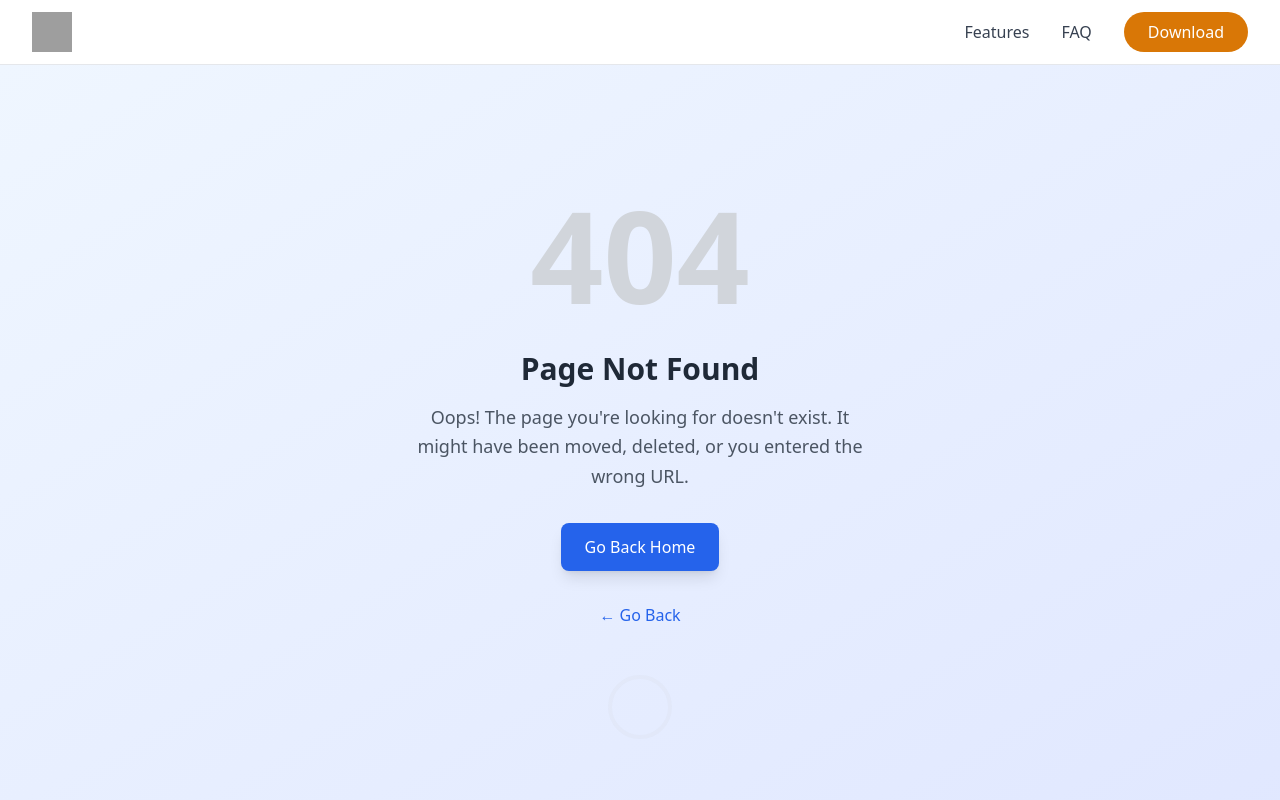
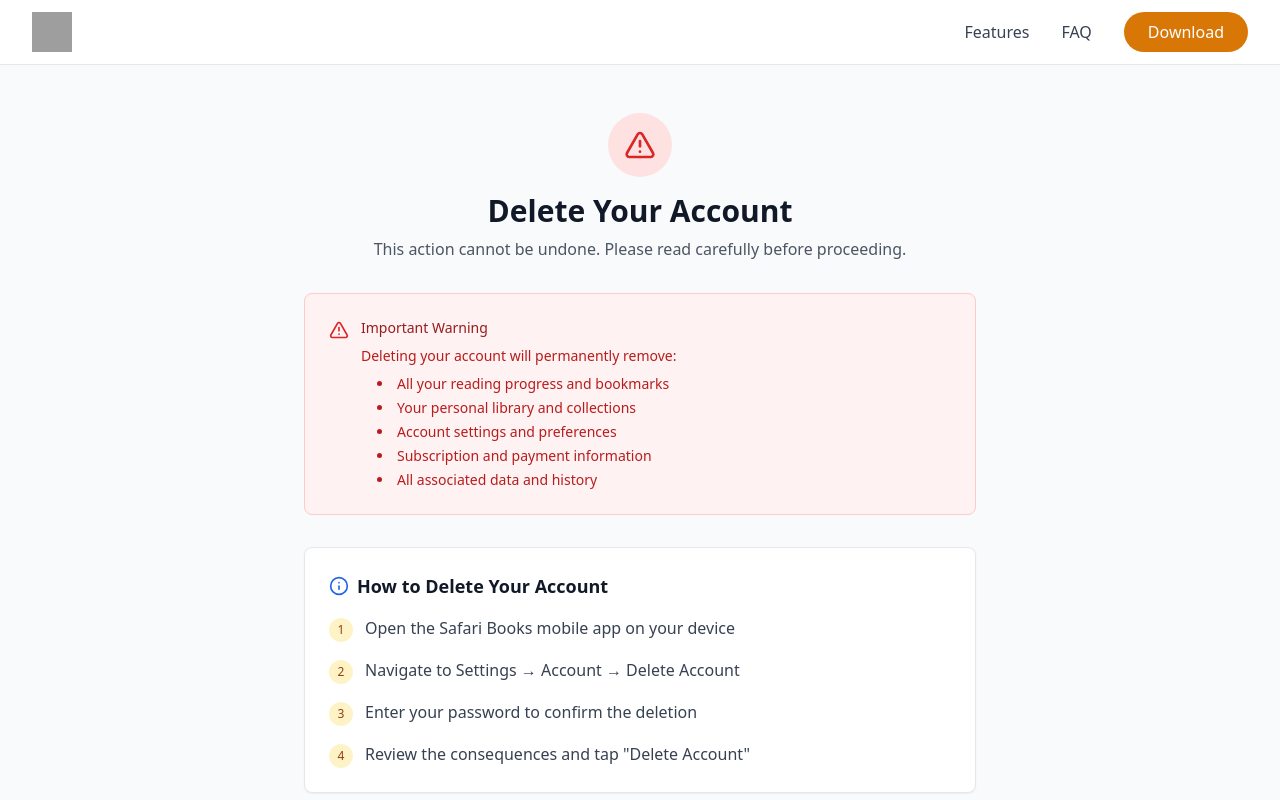
Before and after one commit to aju-alen/safari-books, a React (Vite) app in the folder SB-landing_page/: page /delete-account-guide in a window 1280 px wide. Before the commit this address led to /404. Shown: the top 800 px of the page. Built offline with nearby package versions, Linux system fonts and the light colour scheme; grey boxes are pictures that could not be loaded.

Commit message:
user delete account guide

```diff
--- a/SB-landing_page/src/App.tsx
+++ b/SB-landing_page/src/App.tsx
@@ -3,6 +3,7 @@ import Header from './components/Header';
 import Footer from './components/Footer';
 import { lazy, Suspense } from 'react';
 import Error404 from './pages/Error404';
+
 
 
 
@@ -26,6 +27,7 @@ const Layout = ({ children }: { children: React.ReactNode }) => {
 };
 
 const Home = lazy(() => import('./pages/Home'));
+const DeleteAccountGuide = lazy(() => import('./pages/DeleteAccountGuide'));
 
 
 const App = () => {
@@ -158,7 +160,10 @@ const App = () => {
           index: true,
           element: <Home />,
         },
-
+        {
+          path: "/delete-account-guide",
+          element: <DeleteAccountGuide />,
+        },
         {
           path: "/404",
           element: <Error404 /> // Wrap Dashboard inside ProtectedRoute
--- /dev/null
+++ b/SB-landing_page/src/pages/DeleteAccountGuide.tsx
@@ -0,0 +1,160 @@
+import React, { useState } from 'react';
+import { AlertTriangle, Shield, Lock, Info } from 'lucide-react';
+
+const DeleteAccountGuide = () => {
+  const [password, setPassword] = useState('');
+  const [showPassword, setShowPassword] = useState(false);
+  const [isConfirmed, setIsConfirmed] = useState(false);
+
+  const handlePasswordChange = (e: React.ChangeEvent<HTMLInputElement>) => {
+    setPassword(e.target.value);
+  };
+
+  const handleConfirmChange = (e: React.ChangeEvent<HTMLInputElement>) => {
+    setIsConfirmed(e.target.checked);
+  };
+
+  return (
+    <div className="min-h-screen bg-gray-50 py-12 px-4 sm:px-6 lg:px-8">
+      <div className="max-w-2xl mx-auto">
+        {/* Header */}
+        <div className="text-center mb-8">
+          <div className="mx-auto flex items-center justify-center h-16 w-16 rounded-full bg-red-100 mb-4">
+            <AlertTriangle className="h-8 w-8 text-red-600" />
+          </div>
+          <h1 className="text-3xl font-bold text-gray-900 mb-2">Delete Your Account</h1>
+          <p className="text-gray-600">This action cannot be undone. Please read carefully before proceeding.</p>
+        </div>
+
+        {/* Warning Card */}
+        <div className="bg-red-50 border border-red-200 rounded-lg p-6 mb-8">
+          <div className="flex items-start">
+            <AlertTriangle className="h-5 w-5 text-red-600 mt-0.5 mr-3 flex-shrink-0" />
+            <div>
+              <h3 className="text-sm font-medium text-red-800">Important Warning</h3>
+              <div className="mt-2 text-sm text-red-700">
+                <p className="mb-2">
+                  Deleting your account will permanently remove:
+                </p>
+                <ul className="list-disc list-inside space-y-1 ml-4">
+                  <li>All your reading progress and bookmarks</li>
+                  <li>Your personal library and collections</li>
+                  <li>Account settings and preferences</li>
+                  <li>Subscription and payment information</li>
+                  <li>All associated data and history</li>
+                </ul>
+              </div>
+            </div>
+          </div>
+        </div>
+
+        {/* Instructions */}
+        <div className="bg-white rounded-lg shadow-sm border border-gray-200 p-6 mb-8">
+          <div className="flex items-center mb-4">
+            <Info className="h-5 w-5 text-blue-600 mr-2" />
+            <h2 className="text-lg font-semibold text-gray-900">How to Delete Your Account</h2>
+          </div>
+
+          <div className="space-y-4 text-gray-700">
+            <div className="flex items-start">
+              <div className="flex-shrink-0 w-6 h-6 bg-amber-100 rounded-full flex items-center justify-center mr-3 mt-0.5">
+                <span className="text-xs font-medium text-amber-800">1</span>
+              </div>
+              <p>Open the Safari Books mobile app on your device</p>
+            </div>
+
+            <div className="flex items-start">
+              <div className="flex-shrink-0 w-6 h-6 bg-amber-100 rounded-full flex items-center justify-center mr-3 mt-0.5">
+                <span className="text-xs font-medium text-amber-800">2</span>
+              </div>
+              <p>Navigate to Settings → Account → Delete Account</p>
+            </div>
+
+            <div className="flex items-start">
+              <div className="flex-shrink-0 w-6 h-6 bg-amber-100 rounded-full flex items-center justify-center mr-3 mt-0.5">
+                <span className="text-xs font-medium text-amber-800">3</span>
+              </div>
+              <p>Enter your password to confirm the deletion</p>
+            </div>
+
+            <div className="flex items-start">
+              <div className="flex-shrink-0 w-6 h-6 bg-amber-100 rounded-full flex items-center justify-center mr-3 mt-0.5">
+                <span className="text-xs font-medium text-amber-800">4</span>
+              </div>
+              <p>Review the consequences and tap "Delete Account"</p>
+            </div>
+          </div>
+        </div>
+
+        {/* Password Confirmation Form */}
+        {/* <div className="bg-white rounded-lg shadow-sm border border-gray-200 p-6 mb-8">
+          <div className="flex items-center mb-4">
+            <Lock className="h-5 w-5 text-gray-600 mr-2" />
+            <h2 className="text-lg font-semibold text-gray-900">Password Confirmation</h2>
+          </div>
+
+          <div className="space-y-4">
+            <div>
+              <label htmlFor="password" className="block text-sm font-medium text-gray-700 mb-2">
+                Enter your password to continue
+              </label>
+              <div className="relative">
+                <input
+                  type={showPassword ? "text" : "password"}
+                  id="password"
+                  value={password}
+                  onChange={handlePasswordChange}
+                  className="w-full px-4 py-3 border border-gray-300 rounded-lg focus:ring-2 focus:ring-amber-500 focus:border-amber-500 transition-colors duration-200"
+                  placeholder="Enter your password"
+                />
+                <button
+                  type="button"
+                  onClick={() => setShowPassword(!showPassword)}
+                  className="absolute inset-y-0 right-0 pr-3 flex items-center"
+                >
+                  <Shield className="h-5 w-5 text-gray-400 hover:text-gray-600" />
+                </button>
+              </div>
+            </div>
+
+            <div className="flex items-start">
+              <input
+                type="checkbox"
+                id="confirm"
+                checked={isConfirmed}
+                onChange={handleConfirmChange}
+                className="h-4 w-4 text-amber-600 focus:ring-amber-500 border-gray-300 rounded mt-1"
+              />
+              <label htmlFor="confirm" className="ml-3 text-sm text-gray-700">
+                I understand that this action is permanent and cannot be undone. I have backed up any important data and am ready to delete my account.
+              </label>
+            </div>
+          </div>
+        </div> */}
+
+        {/* Action Buttons */}
+        {/* <div className="flex flex-col sm:flex-row gap-4">
+          <button
+            disabled={!password || !isConfirmed}
+            className="flex-1 bg-red-600 text-white py-3 px-6 rounded-lg font-medium hover:bg-red-700 disabled:bg-gray-300 disabled:cursor-not-allowed transition-colors duration-200"
+          >
+            Proceed to Mobile App
+          </button>
+          <button
+            onClick={() => window.history.back()}
+            className="flex-1 bg-gray-200 text-gray-700 py-3 px-6 rounded-lg font-medium hover:bg-gray-300 transition-colors duration-200"
+          >
+            Cancel
+          </button>
+        </div> */}
+
+        {/* Additional Information */}
+        <div className="mt-8 text-center text-sm text-gray-500">
+          <p>Need help? Contact our support team at support@safbooks.com</p>
+        </div>
+      </div>
+    </div>
+  );
+};
+
+export default DeleteAccountGuide;
```
